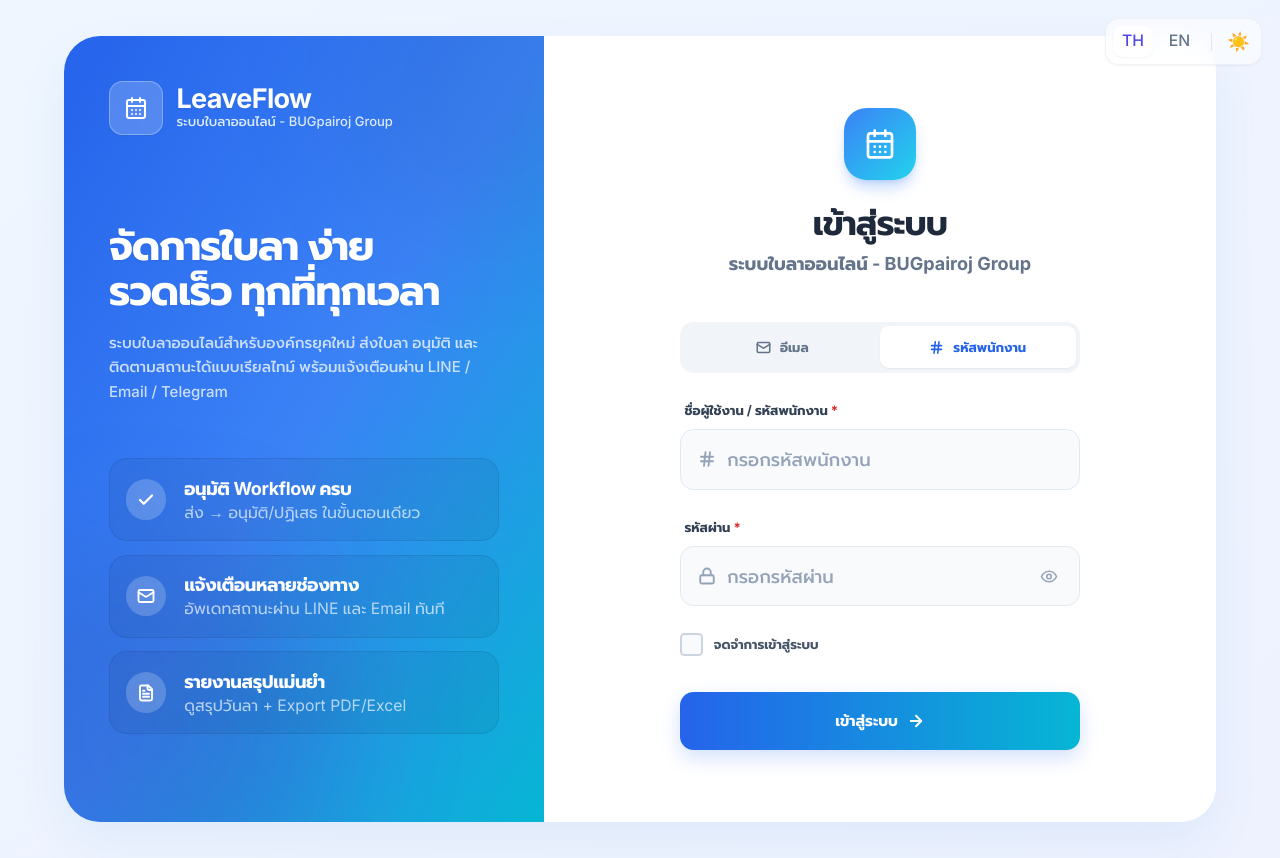
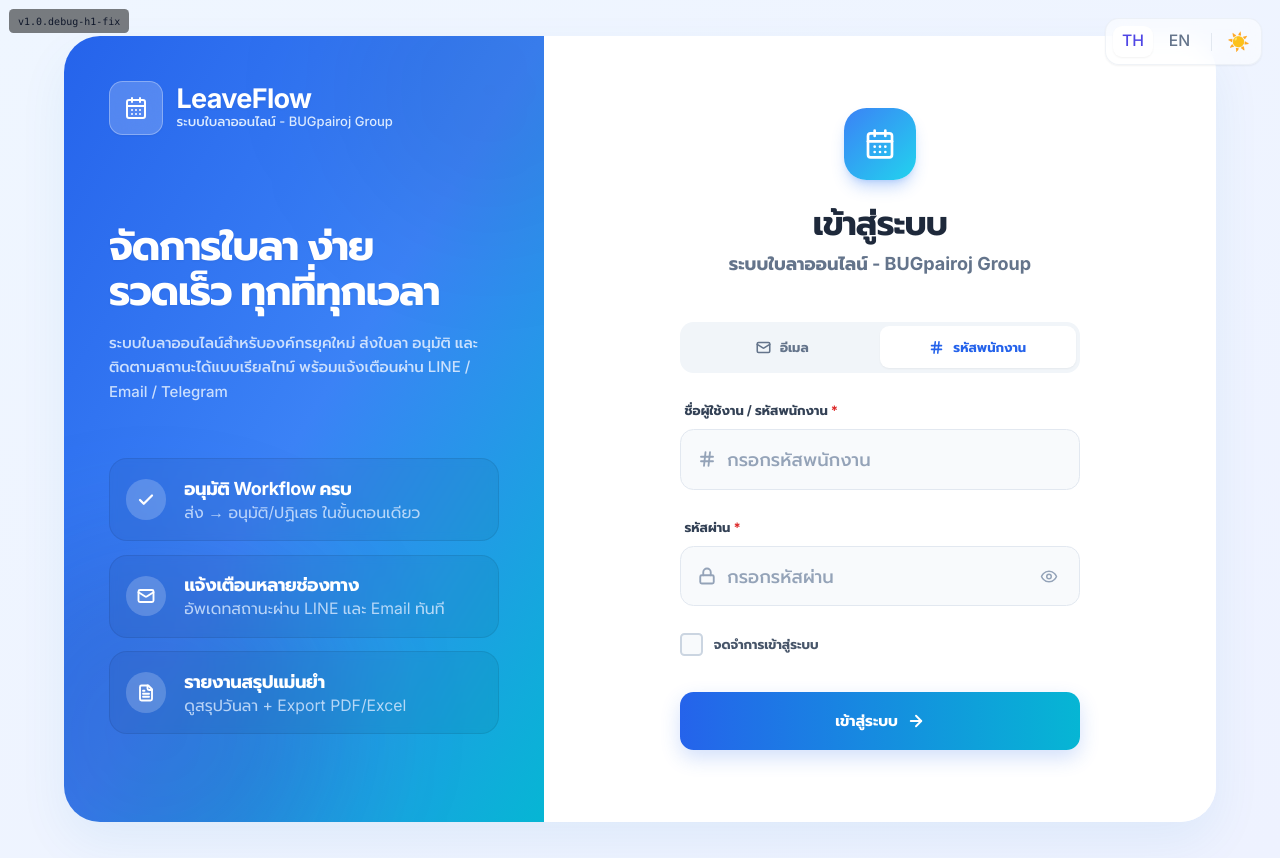
Before and after one commit to ProgrammerCCL/hr-app, a React (Vite) app: page / in a window 1280 px wide. Built offline with nearby package versions, Linux system fonts and the light colour scheme.

Commit message:
debug: add version label and convert Login to named function

```diff
--- a/src/App.tsx
+++ b/src/App.tsx
@@ -155,6 +155,9 @@
         <ErrorBoundary>
             <AppProvider>
                 <AuthProvider>
+                    <div className="fixed top-2 left-2 z-[9999] px-2 py-1 bg-black/50 text-[10px] text-white rounded font-mono pointer-events-none">
+                        v1.0.debug-h1-fix
+                    </div>
                     <AuthWrapper />
                 </AuthProvider>
             </AppProvider>
--- a/src/pages/Login.tsx
+++ b/src/pages/Login.tsx
@@ -5,7 +5,7 @@
 import { useApp } from '../context/AppContext';
 import { SettingsToolbar } from '../components/SettingsToolbar';
 
-const Login = () => {
+export function Login() {
     const { t } = useApp();
     const [loginId, setLoginId] = useState('');
     const [password, setPassword] = useState('');
@@ -248,6 +248,7 @@
             </div>
         </div>
     );
-};
+}
 
+Login.displayName = "Login";
 export default Login;
```
